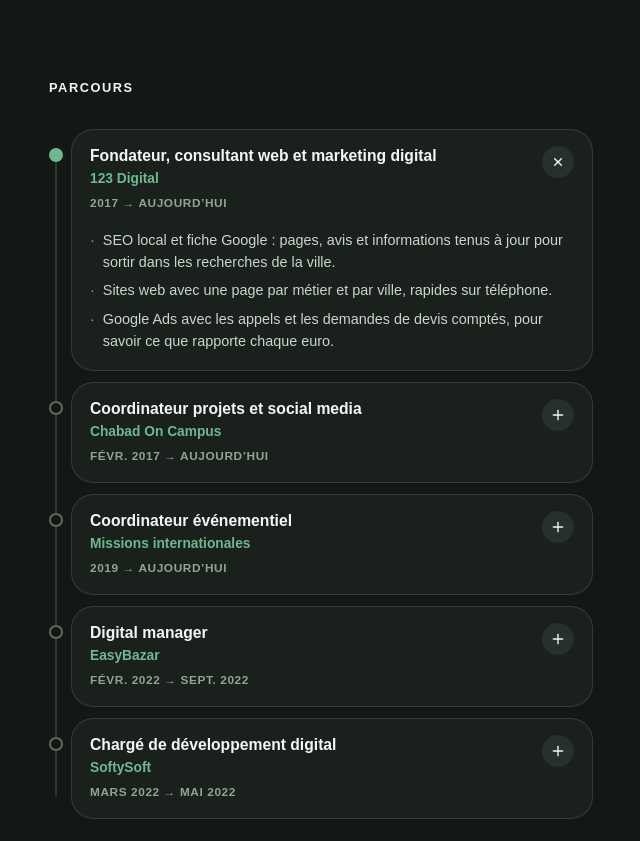
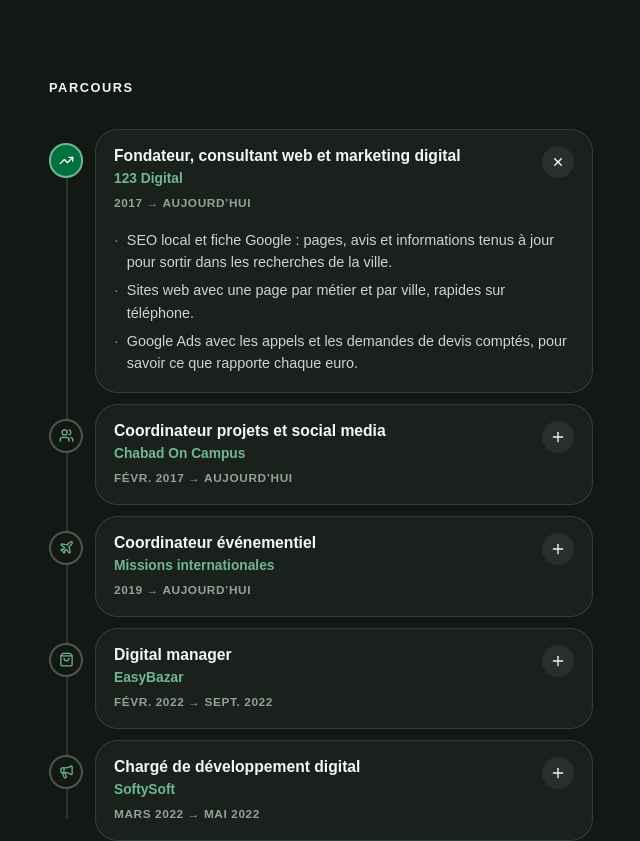
Before and after one commit to moshetmt/123digital, a Next.js app: page /portfolio in a window 1280 px wide. Shown: the part 2420-3261 px from the top of the page, without its empty margins (319-959 px from the left). Built offline with nearby package versions, Linux system fonts and the light colour scheme; a web font is replaced by a local one.

Commit message:
Portfolio : une icône par expérience dans la frise du Parcours
Co-Authored-By: Claude Opus 5.5 <noreply@anthropic.com>
Claude-Session: https://claude.ai/code/session_01YHmwYBKdsjWV5pRokqUWvZ

```diff
--- a/components/cv/CvParcours.tsx
+++ b/components/cv/CvParcours.tsx
@@ -1,7 +1,17 @@
-import { Plus } from 'lucide-react'
+import { Briefcase, Megaphone, Plane, Plus, ShoppingBag, TrendingUp, Users, type LucideIcon } from 'lucide-react'
 import type { CvContent } from '@/data/cv'
 
 const C = { titre: '#F2F7F4', texte: '#C9D6CE', discret: '#8FA497', accent: '#6FB791', filet: 'rgba(205, 230, 216, 0.14)', carte: '#1A211C' }
+
+// Une icone par experience, reconnue au nom de l'entreprise (demande de Moshe du 27/10).
+const ICONES: [RegExp, LucideIcon][] = [
+  [/123/i, TrendingUp],
+  [/chabad|habad/i, Users],
+  [/mission|international/i, Plane],
+  [/easybazar/i, ShoppingBag],
+  [/softysoft/i, Megaphone],
+]
+const icone = (org: string) => ICONES.find(([r]) => r.test(org))?.[1] ?? Briefcase
 
 /**
  * Parcours de /portfolio en frise repliable (choix de Moshe du 27/10) : un
@@ -12,15 +22,19 @@ const C = { titre: '#F2F7F4', texte: '#C9D6CE', discret: '#8FA497', accent: '#6F
 export function CvParcours({ c, sep }: { c: CvContent; sep: string }) {
   return (
     <>
-      <ol className="relative flex flex-col" style={{ listStyle: 'none', padding: '0 0 0 1.4rem', margin: 0, gap: '0.7rem' }}>
-        <span aria-hidden className="absolute" style={{ left: '0.35rem', top: '1.4rem', bottom: '1.4rem', width: '2px', backgroundColor: C.filet }} />
-        {c.experience.items.map((item, i) => (
+      <ol className="relative flex flex-col" style={{ listStyle: 'none', padding: '0 0 0 2.9rem', margin: 0, gap: '0.7rem' }}>
+        <span aria-hidden className="absolute" style={{ left: '1.05rem', top: '1.4rem', bottom: '1.4rem', width: '2px', backgroundColor: C.filet }} />
+        {c.experience.items.map((item, i) => {
+          const Icone = icone(item.org)
+          return (
           <li key={item.role + item.org} className="relative">
             <span
               aria-hidden
-              className="absolute rounded-full"
-              style={{ left: '-1.4rem', top: '1.2rem', width: '0.85rem', height: '0.85rem', backgroundColor: i === 0 ? C.accent : '#131814', border: `2px solid ${i === 0 ? C.accent : 'rgba(205,230,216,0.4)'}` }}
-            />
+              className="absolute flex items-center justify-center rounded-full"
+              style={{ left: '-2.9rem', top: '0.9rem', width: '2.15rem', height: '2.15rem', backgroundColor: i === 0 ? '#00713D' : '#131814', border: `2px solid ${i === 0 ? C.accent : 'rgba(205,230,216,0.3)'}`, color: i === 0 ? '#FFFFFF' : C.accent }}
+            >
+              <Icone size={15} />
+            </span>
             <details className="group" style={{ backgroundColor: C.carte, borderRadius: '1.4rem', border: `1px solid ${C.filet}` }} open={i === 0}>
               <summary className="flex cursor-pointer list-none items-start justify-between gap-3 [&::-webkit-details-marker]:hidden" style={{ padding: '1rem 1.1rem' }}>
                 <span className="min-w-0">
@@ -48,7 +62,8 @@ export function CvParcours({ c, sep }: { c: CvContent; sep: string }) {
               </div>
             </details>
           </li>
-        ))}
+          )
+        })}
       </ol>
 
       <h3 style={{ fontSize: '0.74rem', fontWeight: 800, letterSpacing: '0.1em', textTransform: 'uppercase', color: C.titre, marginTop: '2.25rem' }}>
```
